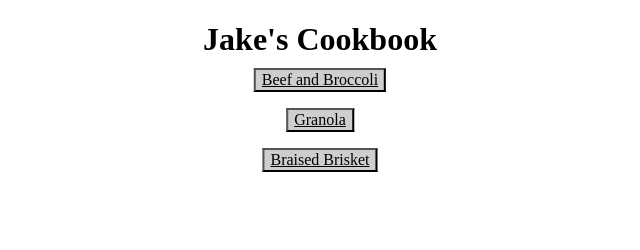
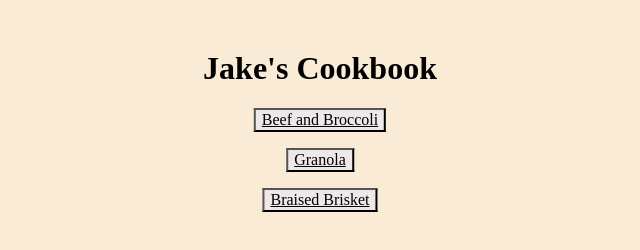
Before and after one commit to JakeM-Learner/odin-recipes, a plain HTML site: page index.html in a window 1280 px wide. Shown: the whole page, without its empty margins (320-960 px from the left). Drawn offline with Linux system fonts and the light colour scheme.

Commit message:
Feat: Change Homepage background color

```diff
--- a/style.css
+++ b/style.css
@@ -1,4 +1,9 @@
+body {
+    background-color: antiquewhite;
+}
+
 h1 {
+    margin-top: 50px;
     text-align: center;
     font-family: 'Times New Roman', Times, serif;
 }
@@ -7,28 +12,29 @@ h1 {
     color: black;
     font-size: 16px;
     font-family: 'Times New Roman', Times, serif;
-    background-color: rgb(207, 205, 205);
+    background-color: rgb(238, 232, 232);
     text-align: center;
+    outline: none;
 }
 
 #button1 {
     position:absolute;
     left:50%;
-    top:10%;
+    top:15%;
     transform: translate(-50%, -50%);
 }
 
 #button2 {
     position:absolute;
     left:50%;
-    top:15%;
+    top:20%;
     transform: translate(-50%, -50%);
 }
 
 #button3 {
     position:absolute;
     left:50%;
-    top:20%;
+    top:25%;
     transform: translate(-50%, -50%);
 }
 
```
